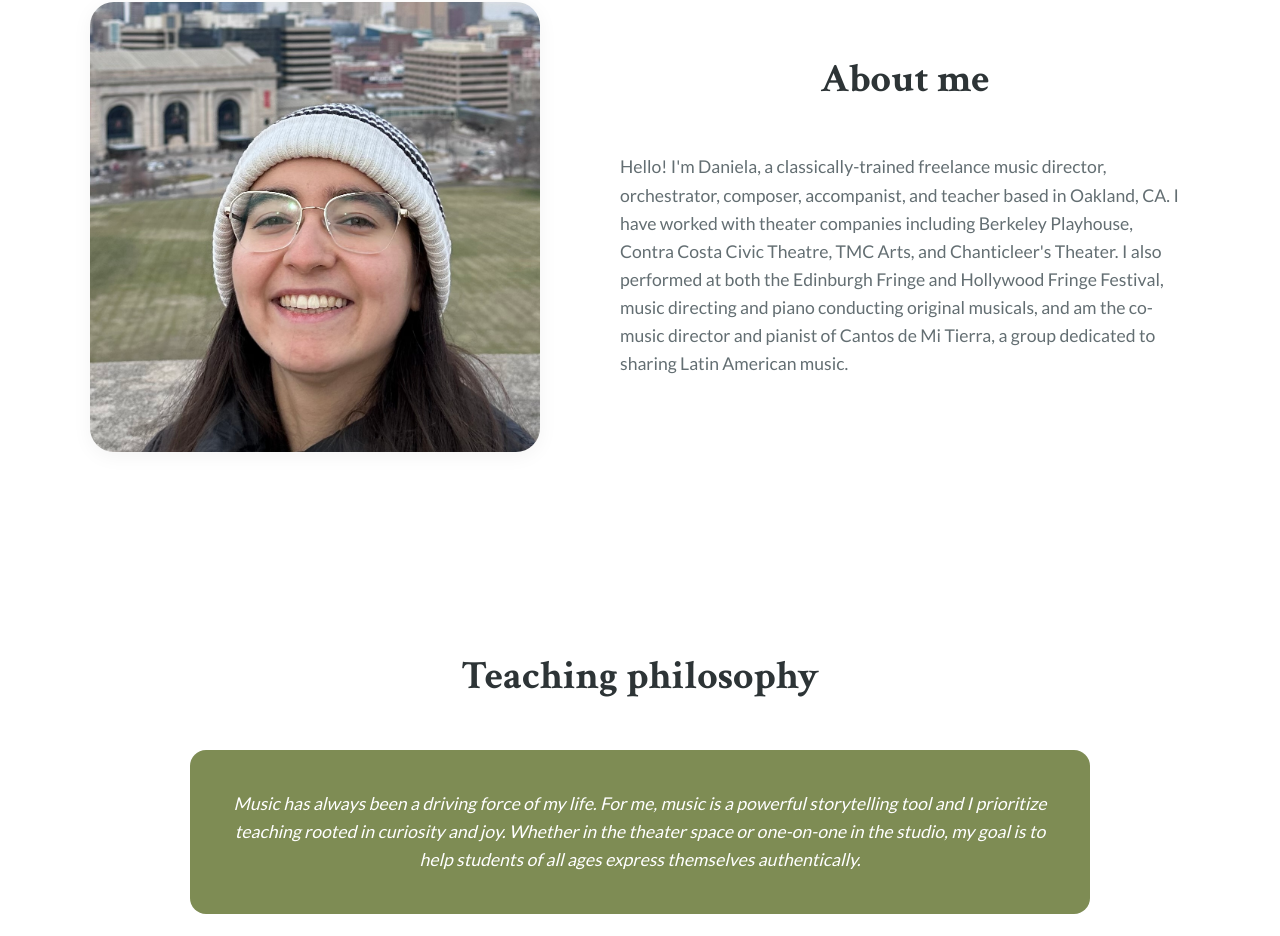
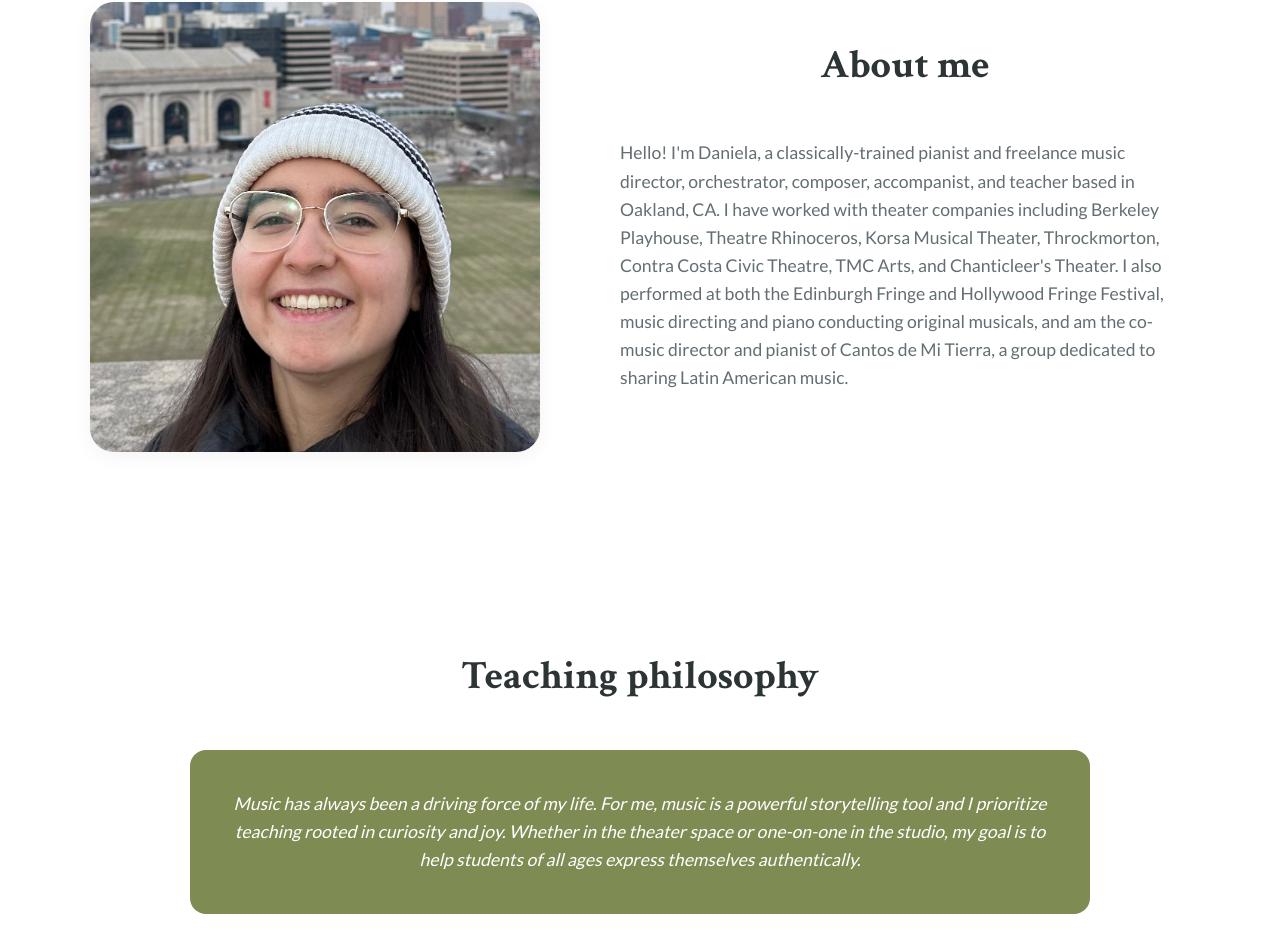
Before and after one commit to drodchavez/drodchavez.github.io, a React (Vite) app: page /#/ in a window 1280 px wide. Shown: the part 898-1834 px from the top of the page. Built offline with nearby package versions, Linux system fonts and the light colour scheme.

Commit message:
changing aboutme, interests, and about

```diff
--- a/src/components/About.tsx
+++ b/src/components/About.tsx
@@ -12,9 +12,9 @@ const About: React.FC = () => {
         <div className={styles.content}>
           <h2 className="section-title">About me</h2>
           <p className={styles.text}>
-            Hello! I'm Daniela, a classically-trained freelance music director, orchestrator, composer,
+            Hello! I'm Daniela, a classically-trained pianist and freelance music director, orchestrator, composer,
             accompanist, and teacher based in Oakland, CA. I have worked with theater
-            companies including Berkeley Playhouse, Contra Costa Civic Theatre, TMC Arts, and Chanticleer's Theater.
+            companies including Berkeley Playhouse, Theatre Rhinoceros, Korsa Musical Theater, Throckmorton, Contra Costa Civic Theatre, TMC Arts, and Chanticleer's Theater.
             I also performed at both the Edinburgh Fringe and Hollywood Fringe Festival, music directing and piano conducting original musicals,
             and am the co-music director and pianist of Cantos de Mi Tierra, a group dedicated to sharing Latin American music.
           </p>
--- a/src/components/Interests.tsx
+++ b/src/components/Interests.tsx
@@ -13,18 +13,18 @@ const Interests: React.FC = () => {
               <h3>Musical direction</h3>
               <p>Collaborating with theaters to bring musicals to life! I serve as audition pianist,
                 rehearsal pianist, vocal director, band director, and keyboard-conductor. I have a reliable
-                network of musicians and I have experience re-orchestrating and re-arranging if needed.
+                network of musicians and I have experience re-arranging and re-programming if needed.
               </p>
             </div>
             <div className={styles.card}>
               <h3>Educational theater</h3>
               <p>Music directing productions focused on giving youth performers a strong skillset. I greatly enjoy
-                working with students to bring a musical story to
+                working with students to bring a musical story to... testing this
               </p>
             </div>
             <div className={styles.card}>
               <h3>Teaching</h3>
-              <p>Giving students the opportunity to express themselves through music and singing. </p>
+              <p>Giving students the opportunity to express themselves through music and singing. I am both a  </p>
             </div>
             <div className={styles.card}>
               <h3>Original works</h3>
--- a/src/pages/AboutMePage.tsx
+++ b/src/pages/AboutMePage.tsx
@@ -9,6 +9,7 @@ const AboutMePage: React.FC = () => {
   return (
     <div className={styles.leftAlignedPage}>
       <div className="container">
+        <About />
         <MyStory />
         <Interests />
         <Experience />
```
